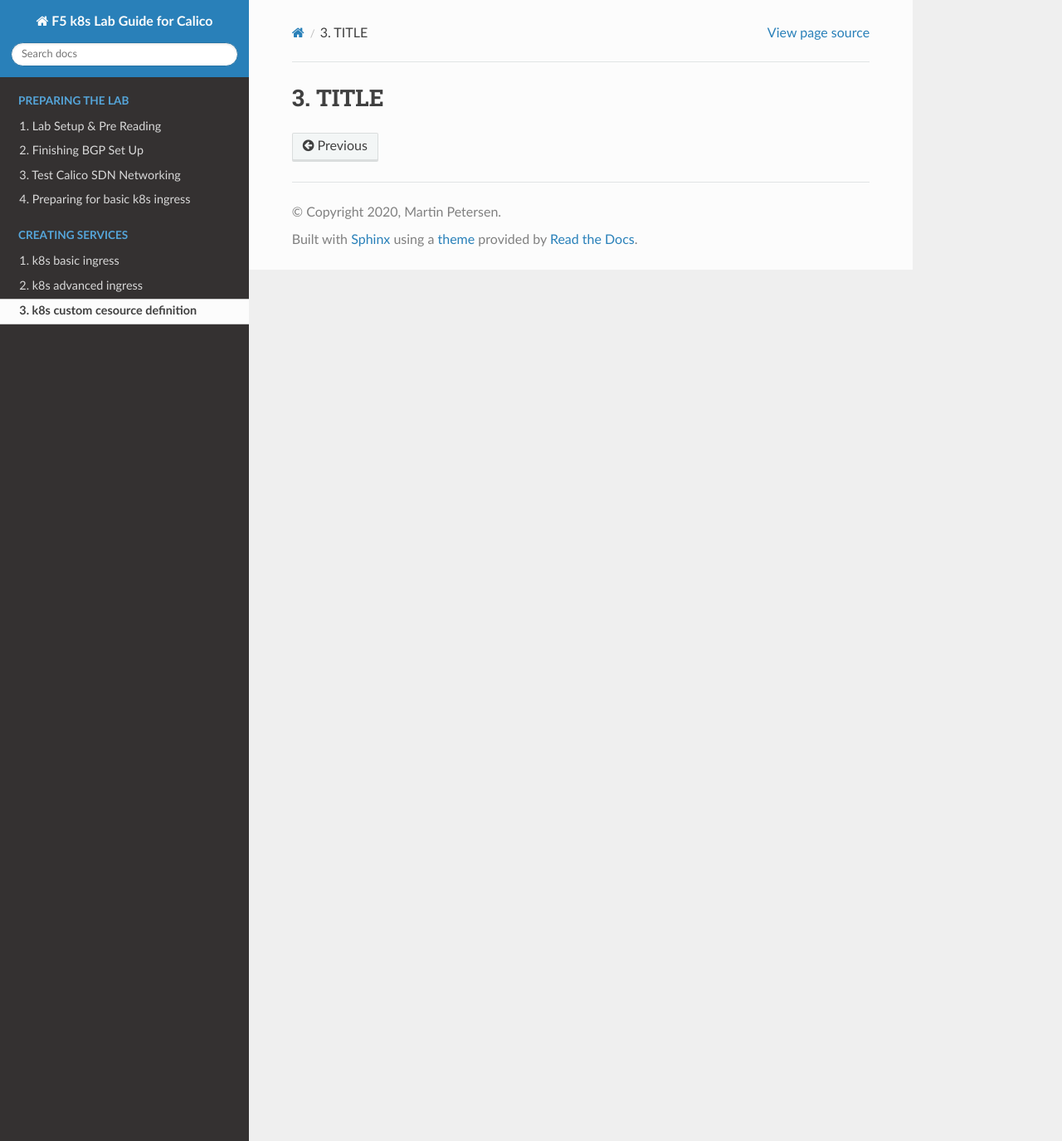
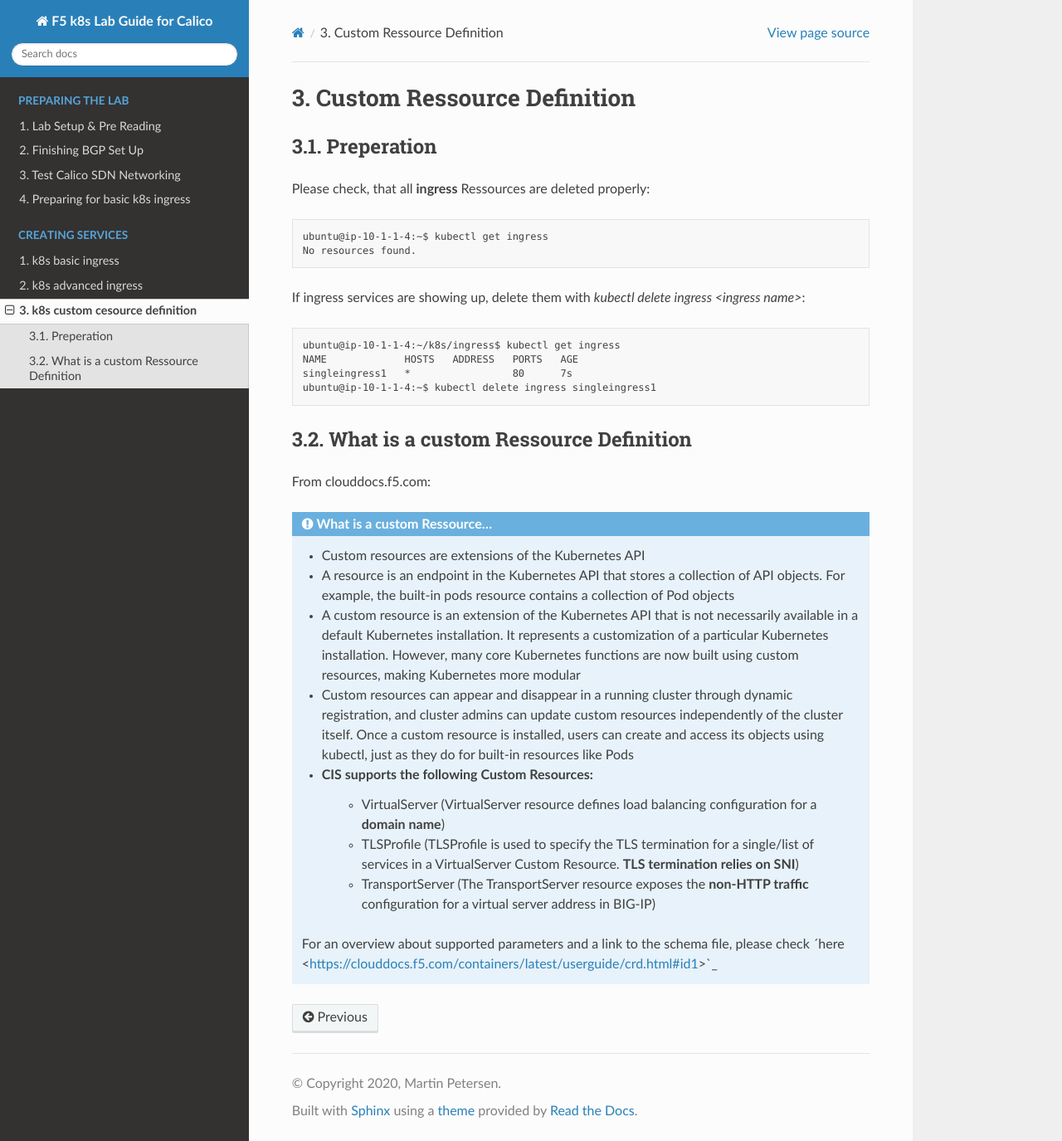
Before and after one commit to de1chk1nd/F5k8sCalicoLab, a Sphinx documentation site: the page built from docs/source/crd.rst, in a window 1280 px wide and 1375 px high. Shown: the whole window at 83% size. Built offline with Sphinx 7.4.7 and the Read the Docs theme 2.0.0, drawn with Linux system fonts in a browser that asks for light colours.

Commit message:
20201023-4

```diff
--- a/docs/source/crd.rst
+++ b/docs/source/crd.rst
@@ -1,9 +1,57 @@
+.. _finish-bgp:
+
+.. raw:: html
+
+   <style> .red {color:red}; font-weight:bold </style>
+
+.. role:: red
 
 
+.. raw:: html
+
+   <style> .blue {color:blue}; font-weight:bold </style>
+
+.. role:: blue
 
 
-TITLE
-=====
+Custom Ressource Definition
+===========================
+
+Preperation
+-----------
+
+Please check, that all **ingress** Ressources are deleted properly::
+
+   ubuntu@ip-10-1-1-4:~$ kubectl get ingress
+   No resources found.
+
+
+If ingress services are showing up, delete them with *kubectl delete ingress <ingress name>*::
+
+   ubuntu@ip-10-1-1-4:~/k8s/ingress$ kubectl get ingress
+   NAME             HOSTS   ADDRESS   PORTS   AGE
+   singleingress1   *                 80      7s
+   ubuntu@ip-10-1-1-4:~$ kubectl delete ingress singleingress1
+
+
+What is a custom Ressource Definition
+-------------------------------------
+
+From clouddocs.f5.com:
+
+.. admonition:: What is a custom Ressource...
+
+   * Custom resources are extensions of the Kubernetes API
+   * A resource is an endpoint in the Kubernetes API that stores a collection of API objects. For example, the built-in pods resource contains a collection of Pod objects
+   * A custom resource is an extension of the Kubernetes API that is not necessarily available in a default Kubernetes installation. It represents a customization of a particular Kubernetes installation. However, many core Kubernetes functions are now built using custom resources, making Kubernetes more modular
+   * Custom resources can appear and disappear in a running cluster through dynamic registration, and cluster admins can update custom resources independently of the cluster itself. Once a custom resource is installed, users can create and access its objects using kubectl, just as they do for built-in resources like Pods
+   * CIS supports the following Custom Resources:
+      * VirtualServer (VirtualServer resource defines load balancing configuration for a **domain name**)
+      * TLSProfile (TLSProfile is used to specify the TLS termination for a single/list of services in a VirtualServer Custom Resource. **TLS termination relies on SNI**)
+      * TransportServer (The TransportServer resource exposes the **non-HTTP traffic** configuration for a virtual server address in BIG-IP)
+
+   For an overview about supported parameters and a link to the schema file, please check ´here <https://clouddocs.f5.com/containers/latest/userguide/crd.html#id1>`_
+
 
 
 
```
Also changed, not shown: 1 other file.
